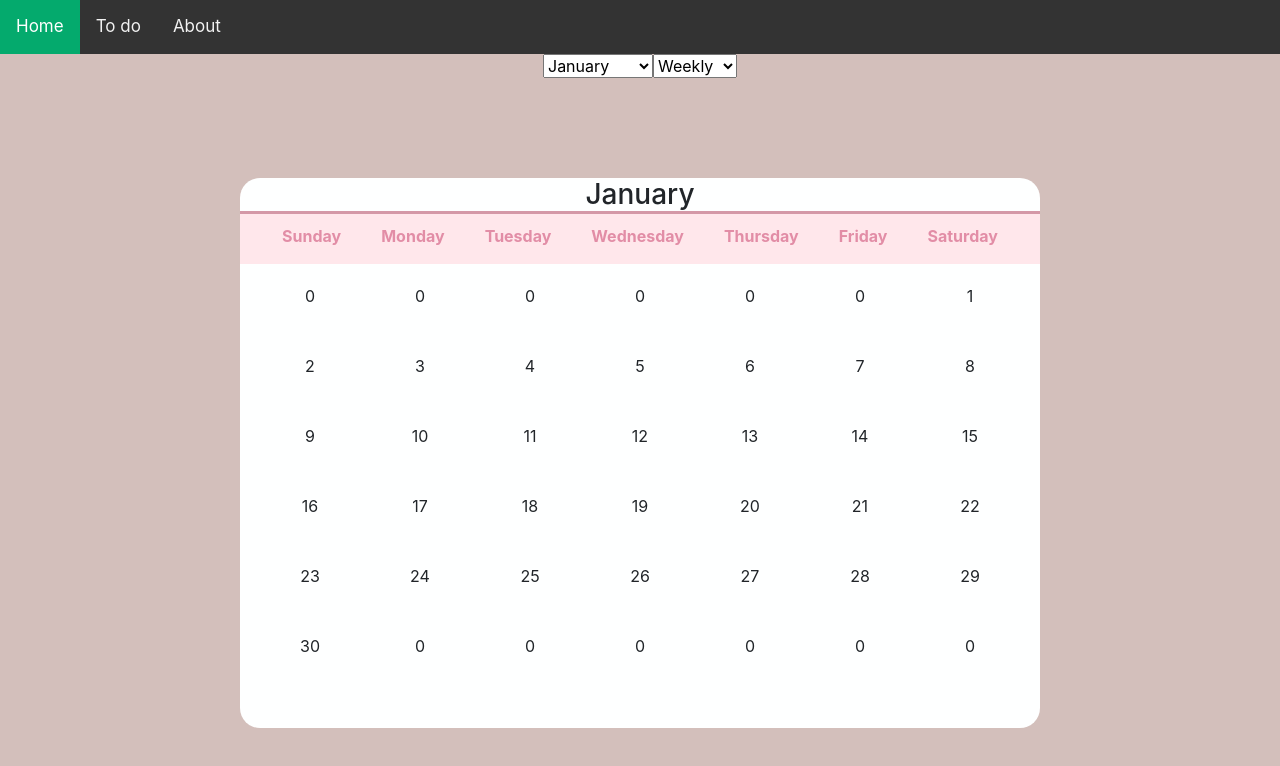
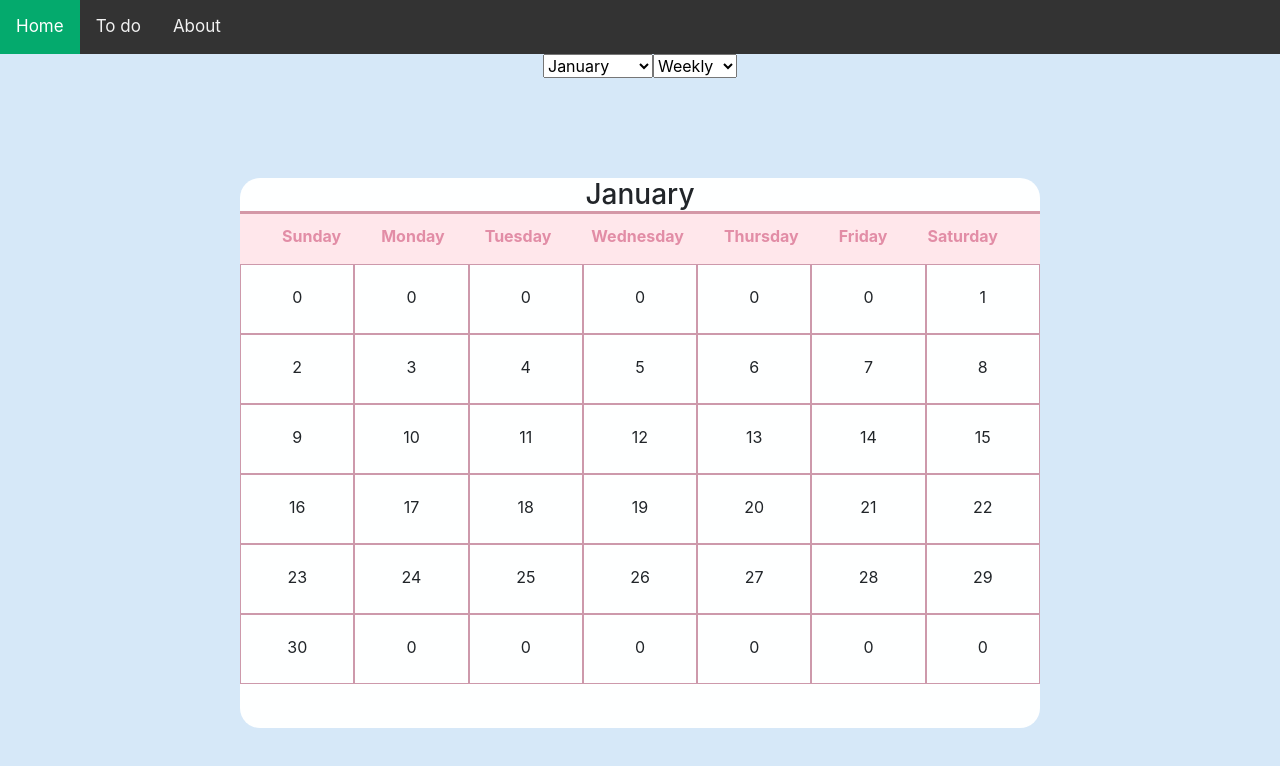
Before and after one commit to marynghiem/ToDoList, a React (Create React App) app in the folder client/: page / in a window 1280 px wide. Shown: the top 766 px of the page. Built offline with nearby package versions, Linux system fonts and the light colour scheme.

Commit message:
added nav bar to all components and added css to calendar

```diff
--- a/client/src/App.js
+++ b/client/src/App.js
@@ -3,10 +3,12 @@ import { ToDoList } from "./components/ToDoList";
 import React, { Fragment } from "react";
 import { Routes, Route, Navigate } from "react-router-dom";
 import { Home } from "./components/Home";
+import { NavBar } from "./components/NavBar";
 
 function App() {
   return (
     <div className="App">
+      <NavBar />
       <Routes>
         <Route path="/" element={<Home />} />
         <Route path="/todo" element={<ToDoList />} />
--- a/client/src/components/Home.js
+++ b/client/src/components/Home.js
@@ -1,11 +1,9 @@
 import React from "react";
-import { NavBar } from "./NavBar";
 import { MarysCalendar } from "./MarysCalendar";
 
 export const Home = () => {
   return (
     <div>
-      <NavBar></NavBar>
       <MarysCalendar />
     </div>
   );
--- a/client/src/css/Calendar.css
+++ b/client/src/css/Calendar.css
@@ -31,7 +31,10 @@
 }
 .day-box{
     display: inline-block;
-    margin-top: 20px;
-    height: 50px;
-    width: 110px;
+    margin-top: 0px;
+    height: 70px;
+    width: 114.25px;
+    border: solid 1px;
+    border-color: #cd99ab;
+    padding-top:20px;
 }
--- a/client/src/index.css
+++ b/client/src/index.css
@@ -4,7 +4,8 @@ body {
     "Droid Sans", "Helvetica Neue", sans-serif;
   -webkit-font-smoothing: antialiased;
   -moz-osx-font-smoothing: grayscale;
-  background-color: #d3bfbb;
+  background-color:
+  #d6e8f8;
 }
 
 code {
```
